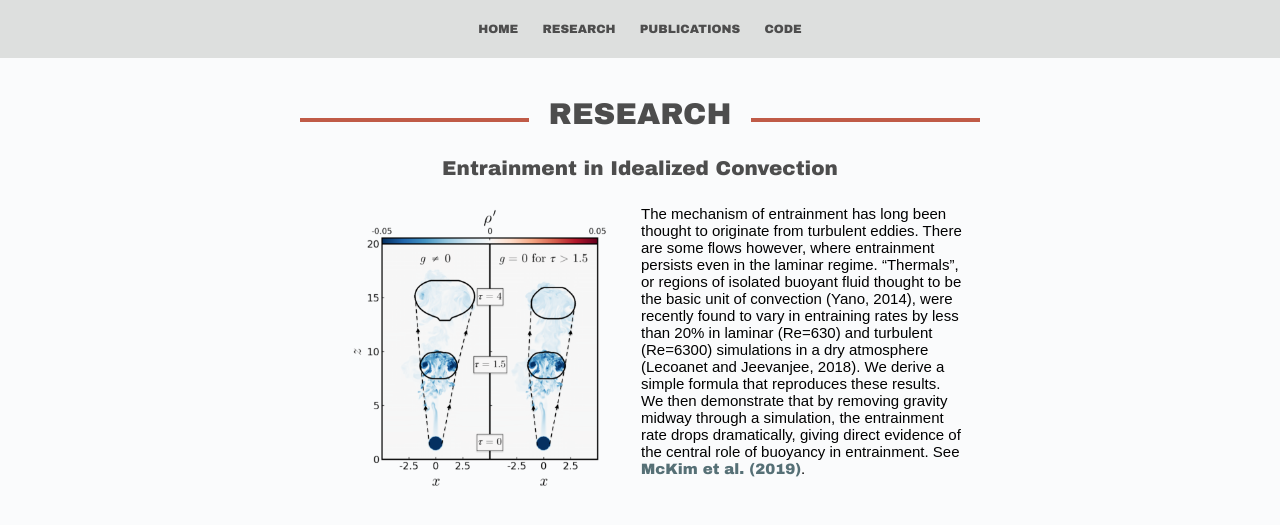
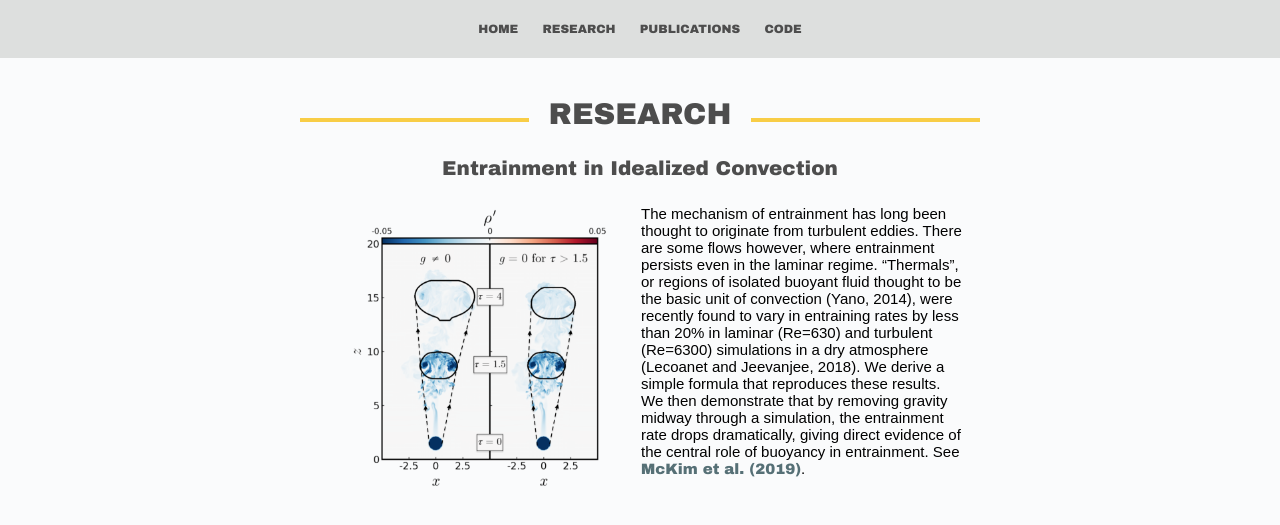
Before and after one commit to mckimb/mckimb.github.io, a Jekyll site: the page built from research/index.html, in a window 1280 px wide. Shown: the top 525 px of the page. Built offline with Jekyll 4.4.1, drawn with Linux system fonts in a browser that asks for light colours.

Commit message:
Update index.html

```diff
--- a/research/index.html
+++ b/research/index.html
@@ -11,7 +11,7 @@ img {
 
 <p><br><br><br><br></p>
 
-<div style="width: 100%; height: 20px; border-bottom: 4px solid #c05b47; text-align: center">
+<div style="width: 100%; height: 20px; border-bottom: 4px solid #f8cd46; text-align: center">
       <span style="font-size: 30px; color: #4d4d4d; font-family: Arial Black, Gadget, sans serif; background-color: #fafbfc; padding: 0 20px;">
         RESEARCH <!--Padding is optional-->
       </span>
```
